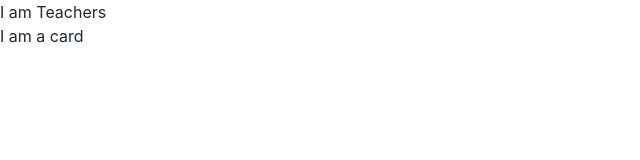
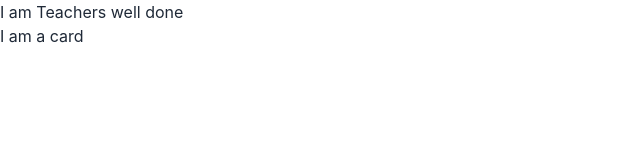
Before and after one commit to foy4748/phonetics, a Next.js app: page /teachers in a window 1280 px wide. Shown: the top 160 px of the page, without its empty margins (0-640 px from the left). Built offline with nearby package versions, Linux system fonts and the light colour scheme.

Commit message:
test commit

```diff
--- a/pages/teachers/index.js
+++ b/pages/teachers/index.js
@@ -2,7 +2,7 @@ import TeacherCard from "../../components/teachersComponents/TeacherCard";
 export default function Lessons() {
   return (
     <div>
-      <h1>I am Teachers</h1>
+      <h1>I am Teachers well done</h1>
       <TeacherCard />
     </div>
   );
```
